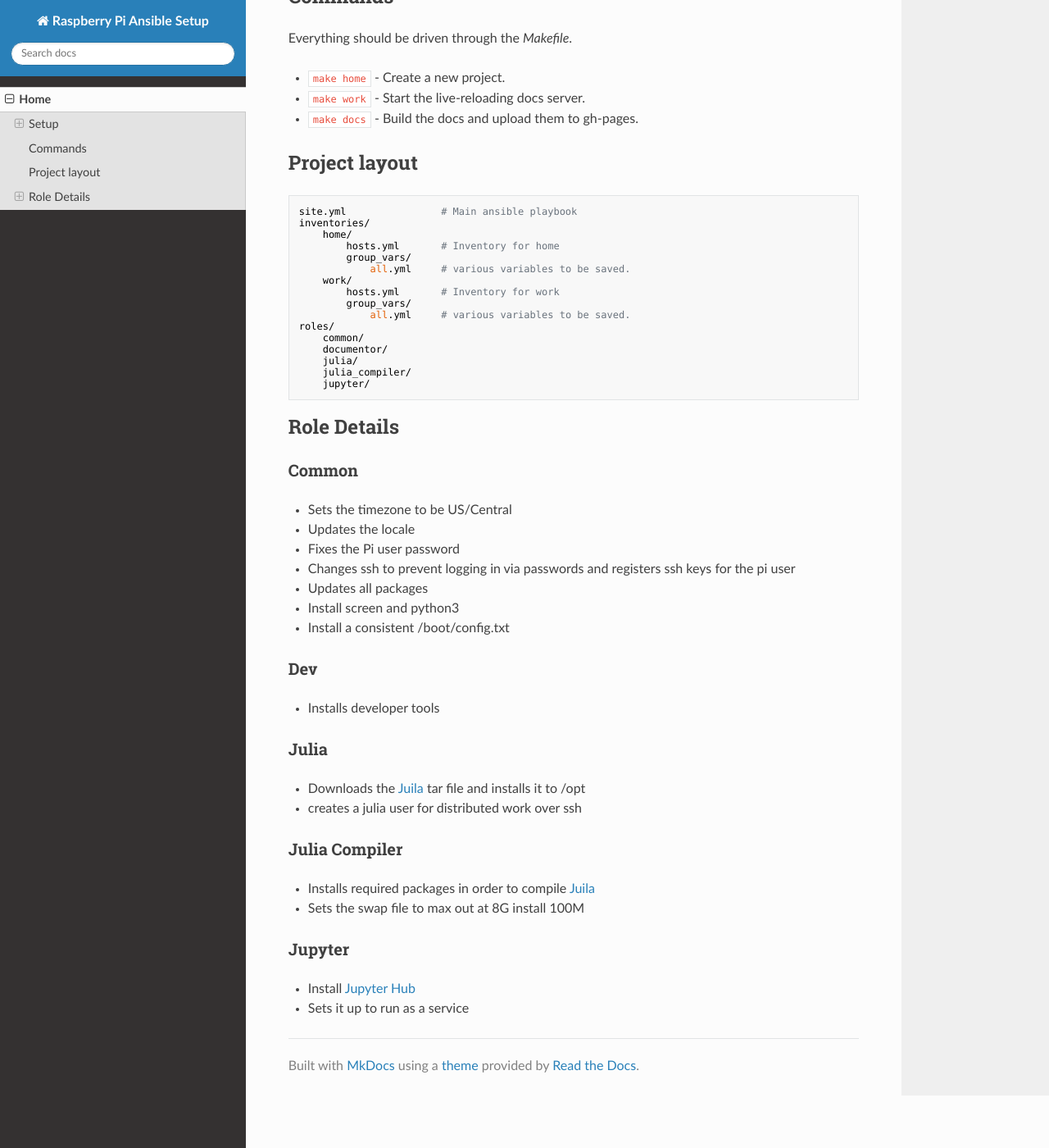
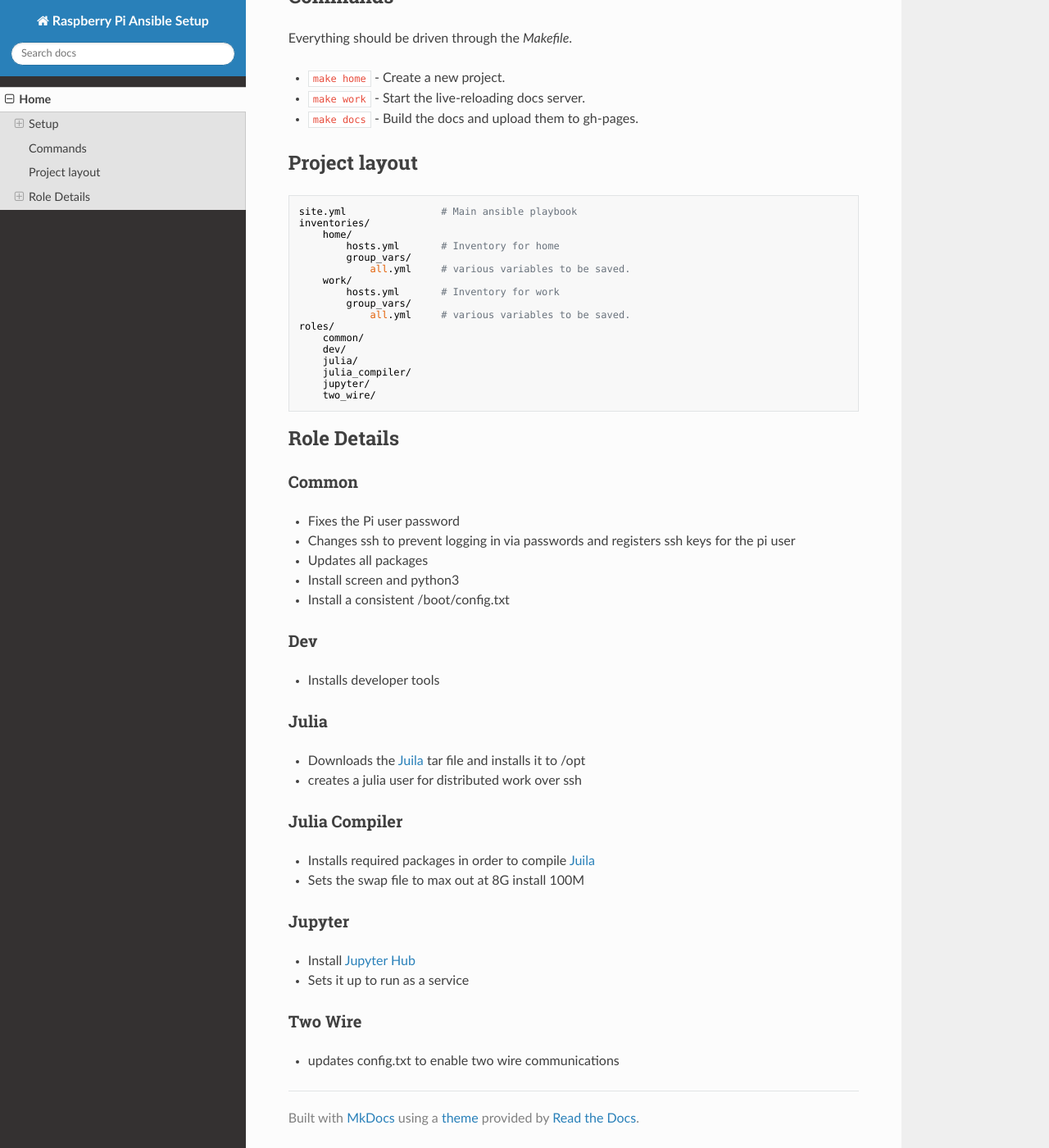
Before and after one commit to bbrietzke/anisble, an MkDocs documentation site: the page built from docs/index.md, in a window 1280 px wide and 1400 px high, scrolled down 623 px. Shown: the whole window at 82% size. Built offline with MkDocs 1.6.1, drawn with Linux system fonts in a browser that asks for light colours; nearby versions of some CDN libraries.

Commit message:
Updating docs.

```diff
--- a/docs/index.md
+++ b/docs/index.md
@@ -34,15 +34,14 @@ Everything should be driven through the _Makefile_.
                 all.yml     # various variables to be saved.
     roles/
         common/
-        documentor/
+        dev/
         julia/
         julia_compiler/
         jupyter/
+        two_wire/
 
 ## Role Details
 ### Common
-* Sets the timezone to be US/Central
-* Updates the locale
 * Fixes the Pi user password
 * Changes ssh to prevent logging in via passwords and registers ssh keys for the pi user
 * Updates all packages
@@ -63,3 +62,6 @@ Everything should be driven through the _Makefile_.
 ### Jupyter
 * Install [Jupyter Hub](https://jupyterhub.readthedocs.io/en/stable/)
 * Sets it up to run as a service
+
+### Two Wire
+* updates config.txt to enable two wire communications
--- a/site.yml
+++ b/site.yml
@@ -13,6 +13,7 @@
   become: yes
   roles:
     - dev
+    - julia_compiler
 
 - name: JupyterHub servers
   hosts: jupyter_servers
```
Also changed, not shown: 1 other file.
